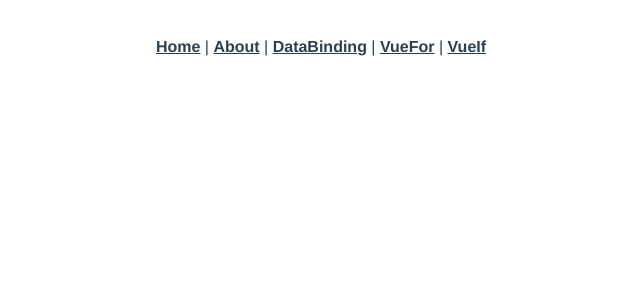
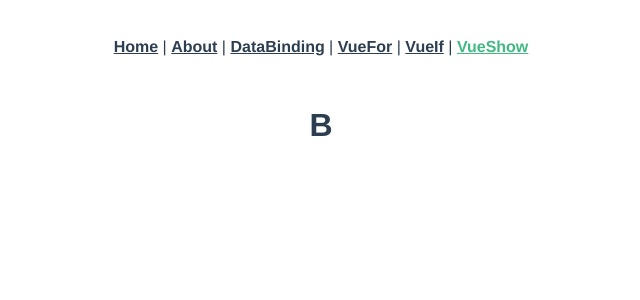
Before and after one commit to sbpark88/Vue.js-Short-Book, a Vue app in the folder vue-start-project/: page /vueshow in a window 1280 px wide. Shown: the top 300 px of the page, without its empty margins (319-959 px from the left). Built offline with nearby package versions, Linux system fonts and the light colour scheme.

Commit message:
Add: Add 'v-show'

```diff
--- a/vue-start-project/src/App.vue
+++ b/vue-start-project/src/App.vue
@@ -4,7 +4,8 @@
     <router-link to="/about">About</router-link> |
     <router-link to="/databinding">DataBinding</router-link> |
     <router-link to="/vueFor">VueFor</router-link> |
-    <router-link to="/vueIf">VueIf</router-link>
+    <router-link to="/vueIf">VueIf</router-link> |
+    <router-link to="/vueShow">VueShow</router-link>
   </nav>
   <router-view/>
 </template>
--- a/vue-start-project/src/router/index.js
+++ b/vue-start-project/src/router/index.js
@@ -30,7 +30,11 @@ const routes = [
     path: '/vueif',
     name: 'vueIf',
     component: () => import(/* webpackChunkName: "vueFor" */ '../views/VueIf.vue')
-
+  },
+  {
+    path: '/vueshow',
+    name: 'vueShow',
+    component: () => import(/* webpackChunkName: "vueSHow" */ '../views/VueShow.vue')
   }
 ]
 
--- /dev/null
+++ b/vue-start-project/src/views/VueShow.vue
@@ -0,0 +1,22 @@
+<template>
+  <div>
+    <h1 v-show="type === 'A'">A</h1>
+    <h1 v-show="type === 'B'">B</h1>
+    <h1 v-show="!(type === 'A' || type === 'B')">Others</h1>
+  </div>
+</template>
+
+<script>
+export default {
+  name: "VueSHow",
+  data() {
+    return {
+      type: 'B'
+    }
+  }
+}
+</script>
+
+<style scoped>
+
+</style>
```
